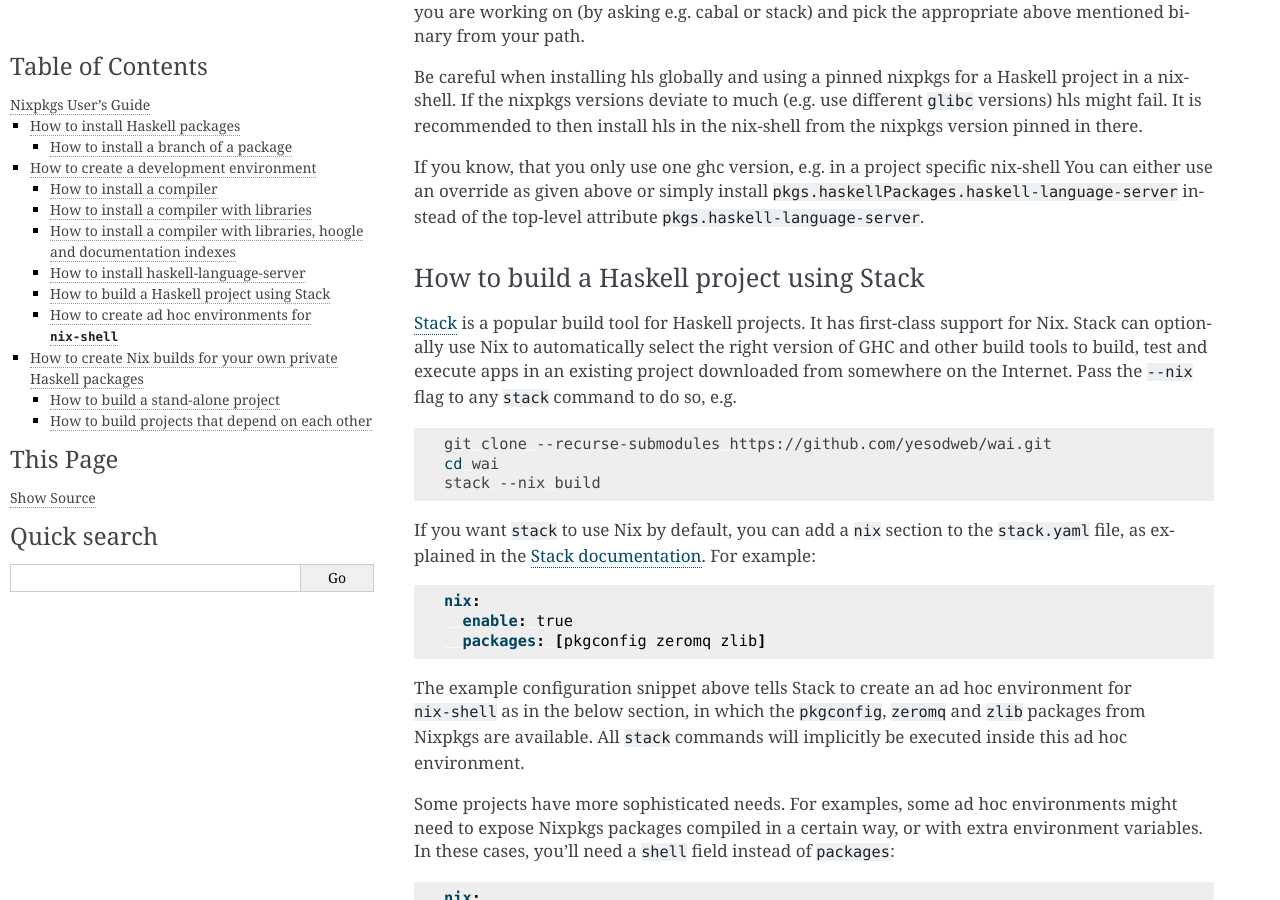
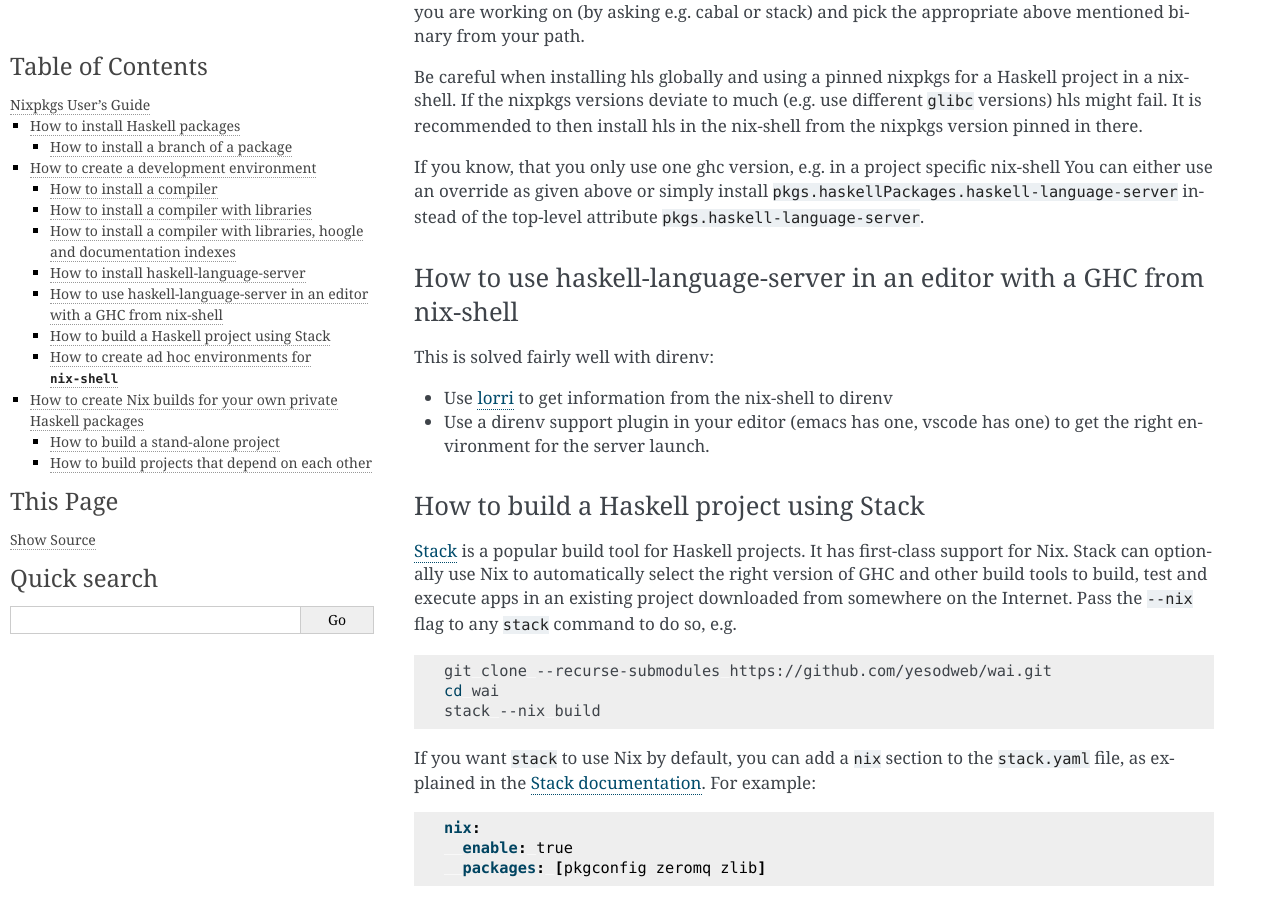
Before and after one commit to NixOS/cabal2nix, a Sphinx documentation site: the page built from doc/nixpkgs-users-guide.rst, in a window 1280 px wide and 900 px high, scrolled down 7976 px. Built offline with Sphinx 7.4.7, drawn with Linux system fonts in a browser that asks for light colours.

Commit message:
doc: mention using Lorri with haskell-language-server
See https://github.com/haskell/haskell-language-server/issues/493. This seems to be the recommended way to setup the language server for multiple GHCs / projects.

```diff
--- a/doc/nixpkgs-users-guide.rst
+++ b/doc/nixpkgs-users-guide.rst
@@ -473,6 +473,14 @@ specific nix-shell You can either use an override as given above or
 simply install ``pkgs.haskellPackages.haskell-language-server`` instead
 of the top-level attribute ``pkgs.haskell-language-server``.
 
+How to use haskell-language-server in an editor with a GHC from nix-shell
+~~~~~~~~~~~~~~~~~~~~~~~~~~~~~~~~~~~~~~~~~~~~~~~~~~~~~~~~~~~~~~~~~~~~~~~~~
+
+This is solved fairly well with direnv:
+
+* Use `lorri <https://github.com/target/lorri>`__ to get information from the nix-shell to direnv
+* Use a direnv support plugin in your editor (emacs has one, vscode has one) to get the right environment for the server launch.
+
 How to build a Haskell project using Stack
 ~~~~~~~~~~~~~~~~~~~~~~~~~~~~~~~~~~~~~~~~~~
 
```
